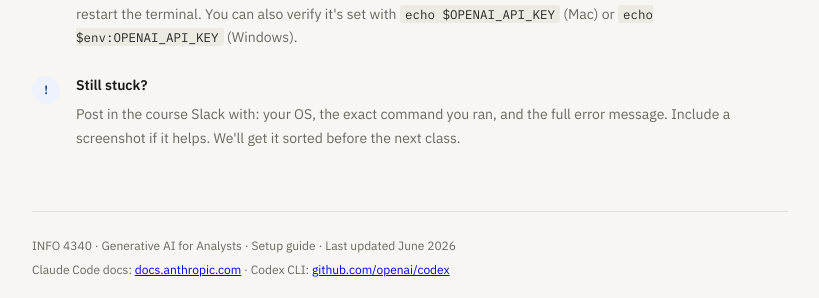
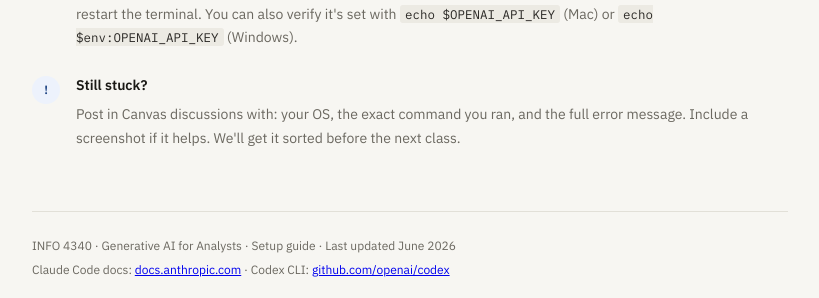
Before and after one commit to steflangehennig/info4340, a Jekyll site: the page built from guides/dev-setup.html, in a window 1280 px wide and 900 px high, scrolled down 4638 px. Shown: the part 540-838 px from the top of the window, without its empty margins (230-1049 px from the left). Built offline with Jekyll 4.4.1, drawn with Linux system fonts in a browser that asks for light colours.

Commit message:
update Canvas ref

```diff
--- a/guides/dev-setup.html
+++ b/guides/dev-setup.html
@@ -651,7 +651,7 @@ git commit -m "baseline before AI edit"</pre>
       <div class="step-num neutral">!</div>
       <div class="step-body">
         <div class="step-title">Still stuck?</div>
-        <p>Post in the course Slack with: your OS, the exact command you ran, and the full error message. Include a screenshot if it helps. We'll get it sorted before the next class.</p>
+        <p>Post in Canvas discussions with: your OS, the exact command you ran, and the full error message. Include a screenshot if it helps. We'll get it sorted before the next class.</p>
       </div>
     </div>
   </div>
```
